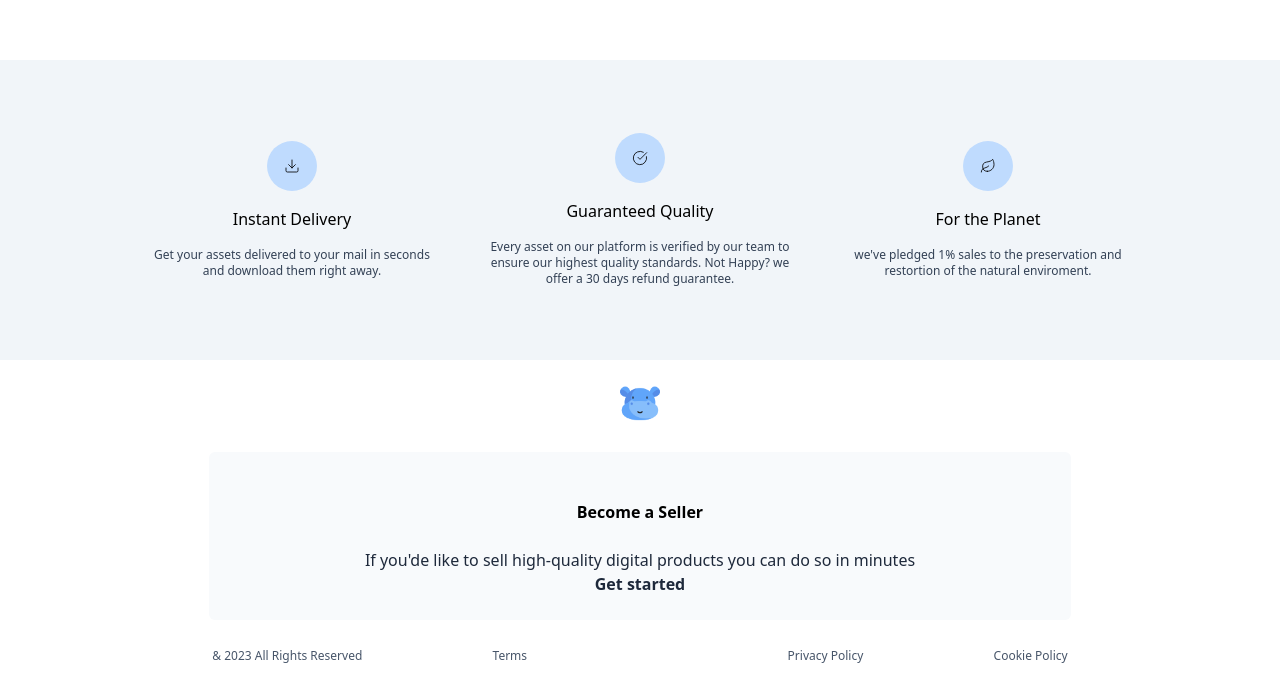
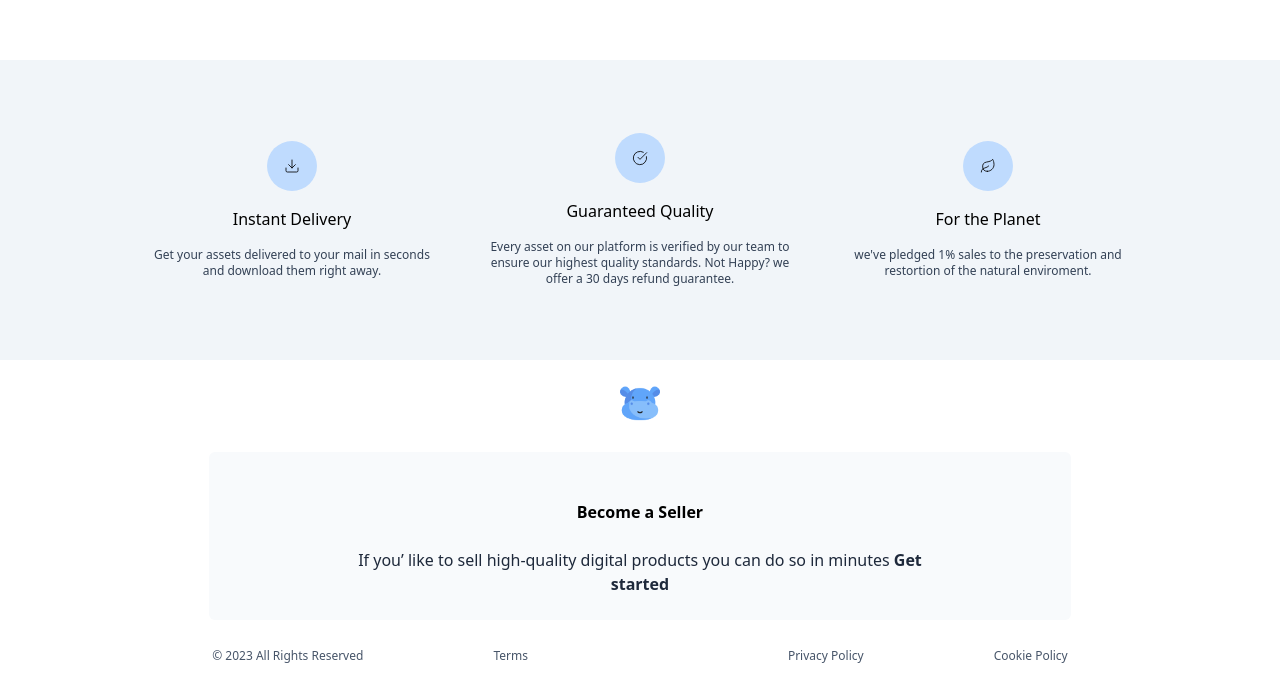
Before and after one commit to Storm-Logic/digital-hippo, a Next.js app: page / in a window 1280 px wide. Shown: the part 720-1408 px from the top of the page. Built offline with nearby package versions, Linux system fonts and the light colour scheme; no server answers.

Commit message:
first update!

```diff
--- a/app/success/page.tsx
+++ b/app/success/page.tsx
@@ -4,11 +4,10 @@ import React, { useEffect, useState } from 'react'
 import { ProductType } from '@/lib/types';
 import { Button } from '@/components/ui/button';
 import { useRouter } from 'next/navigation';
-import Link from 'next/link';
 interface T extends ProductType {
   userEmail?: string;
 }
-const page = () => {
+const Success = () => {
   const router = useRouter()
   const [products, setProducts] = useState<T[]>([]);
   const [totalAmount, setTotalAmount] = useState(0);
@@ -47,7 +46,7 @@ const page = () => {
     <div className='w-full p-12 flex flex-col gap-4'>
       <p className='text-xs text-blue-500'>order successfull</p>
       <h1 className='text-3xl font-bold'>Thanks for ordering</h1>
-      <p className='text-xs text-slate-800'>your order was processed and your assets are available to download below. we've sent your receipt and order detailes to <span className="font-semibold">{user}</span></p>
+      <p className='text-xs text-slate-800'>your order was processed and your assets are available to download below. we have sent your receipt and order detailes to <span className="font-semibold">{user}</span></p>
       <div className='w-[600px] h-[300px] overflow-y-scroll mt-[80px]'>
         {products.map((product: any) => (
           <div key={product._id} className='w-full h-[80px] flex justify-between'>
@@ -97,4 +96,4 @@ const page = () => {
   )
 }
 
-export default page
+export default Success
--- a/components/Cart.tsx
+++ b/components/Cart.tsx
@@ -98,7 +98,7 @@ const Cart = ({ open, onClose }: CartProps) => {
                         <h4> cart items:</h4>
                         <div className='w-full h-[300px] overflow-y-scroll mt-4'>
                             {products && products.map((product: any) => (
-                                <div className='w-full h-[80px] flex justify-between'>
+                                <div className='w-full h-[80px] flex justify-between' key={product._id}>
                                     <div className='w-[250px] h-full flex gap-3 items-center'>
                                         <div className="h-full">
                                             <Image src={product.images[0]} alt="product" height={100} width={75} className='w-[60px] h-[60px] rounded-md' />
--- a/components/Footer.tsx
+++ b/components/Footer.tsx
@@ -7,10 +7,10 @@ const Footer = () => {
             <Image src='/logo.png' width={40} height={30} alt='logo' />
             <div className='w-[70%] flex flex-col rounded-md p-6 bg-slate-50 items-center'>
                 <h1 className='text-base font-semibold w-full text-center p-6'>Become a Seller</h1>
-                <p className='text-slate-800 w-[70%] text-center'>If you'de like to sell high-quality digital products you can do so in minutes <span className='font-semibold'>Get started</span></p>
+                <p className='text-slate-800 w-[70%] text-center'>If you&rsquo; like to sell high-quality digital products you can do so in minutes <span className='font-semibold'>Get started</span></p>
             </div>
             <p className='w-[80%] text-xs text-slate-600 flex justify-around'>
-                <span>& 2023 All Rights Reserved</span>Terms<span></span><span>Privacy Policy</span><span>Cookie Policy</span>
+                <span>&#169; 2023 All Rights Reserved</span>Terms<span></span><span>Privacy Policy</span><span>Cookie Policy</span>
             </p>
         </div>
     )
--- a/components/FourProducts.tsx
+++ b/components/FourProducts.tsx
@@ -40,7 +40,7 @@ const FourProducts = () => {
             </div>
             <div className='w-full flex justify-center gap-5'>
                 {products && products?.map((product: ProductType) => {
-                    return <Product product={product} />
+                    return <Product product={product} key={product._id} />
                 })}
             </div>
         </div>
--- a/components/Product.tsx
+++ b/components/Product.tsx
@@ -17,12 +17,13 @@ interface ProductType {
         price: string,
         category?: string,
         images: string[],
-    }
+    },
+    key?:string;
 }
-const Product = ({ product }: ProductType) => {
+const Product = ({ product , key }: ProductType) => {
     const { _id, name, images, price, category } = product
     return (
-        <div key={_id} className='w-[150px] h-[300px] flex flex-col space-y-2'>
+        <div key={key} className='w-[150px] h-[300px] flex flex-col space-y-2'>
             <Carousel className="w-[150px] max-w-xs h-[120px] group">
                 <CarouselContent className='h-[120px] w-[150px]'>
                     {product?.images.map((image: string, index: number) => (
--- a/components/SimilarProducts.tsx
+++ b/components/SimilarProducts.tsx
@@ -26,7 +26,7 @@ const SimilarProducts = () => {
             <p className='text-xs text-slate-800 mt-3'>Browse similar high quality icons just like My product </p>
             <div className='w-full flex px-2 gap-2 mt-7'>
                 {similarProducts && similarProducts?.map((product: ProductType) => {
-                    return <Product product={product} />
+                    return <Product product={product} key={product._id} />
                 })}
             </div>
         </div>
```
